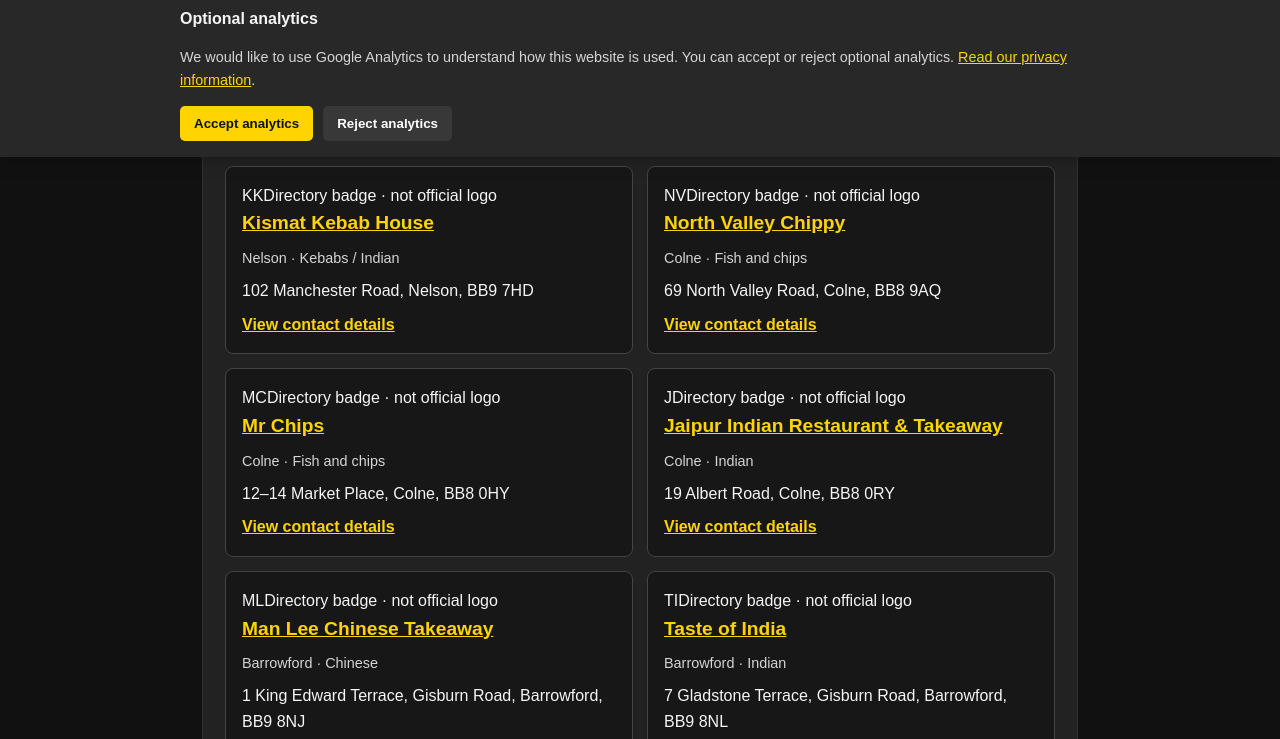
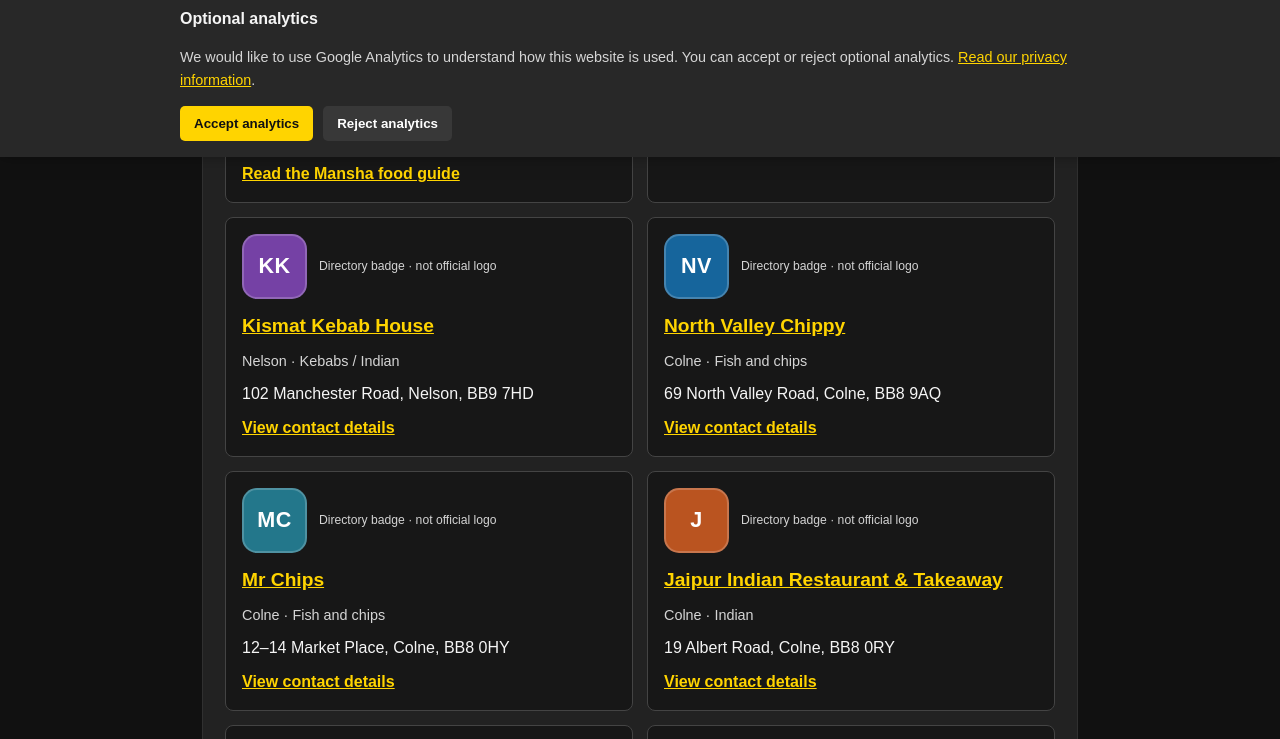
Before and after one commit to thetakeawayguy/pendletakeaways, a plain HTML site: page index.html in a window 1280 px wide. Shown: the part 643-1382 px from the top of the page. Drawn offline with Linux system fonts and the light colour scheme.

Commit message:
Give takeaway listings individual visual identities without using unlicensed logos

```diff
--- a/style.css
+++ b/style.css
@@ -5,3 +5,4 @@
 #directory-results{display:grid;grid-template-columns:repeat(auto-fit,minmax(min(100%,320px),1fr));gap:14px}.filters{display:flex;gap:18px;flex-wrap:wrap;margin:12px 0}.filters label{font-size:.95rem}.filters select{display:block;margin-top:6px;background:#151515;color:white;border:2px solid #858585;padding:10px;border-radius:6px;min-width:180px}
 
 .menu-table-wrap{overflow-x:auto}.menu-prices{width:100%;border-collapse:collapse;text-align:left}.menu-prices th,.menu-prices td{padding:10px;border-bottom:1px solid #4a4a4a}.menu-prices th{color:#ffd400}.menu-prices td:last-child{text-align:right;white-space:nowrap;font-weight:bold}
+\n/* Independently designed directory identity; not official takeaway branding */\n.listing{border-top:5px solid var(--shop-colour,#ffd400)}.listing-top{display:flex;align-items:center;gap:12px;margin-bottom:12px}.shop-monogram{display:inline-grid;place-items:center;width:65px;height:65px;flex:0 0 65px;border-radius:15px;background:var(--shop-colour,#444);color:var(--shop-ink,#fff);font-weight:800;font-size:1.35rem;letter-spacing:.02em;border:2px solid #ffffff33}.brand-label{font-size:.76rem;color:#d4d4d4}.listing h3{margin-bottom:8px}.profile-badge{display:flex;align-items:center;gap:14px;margin:18px 0}.profile-badge .shop-monogram{width:78px;height:78px;flex-basis:78px;font-size:1.55rem}\n
```
